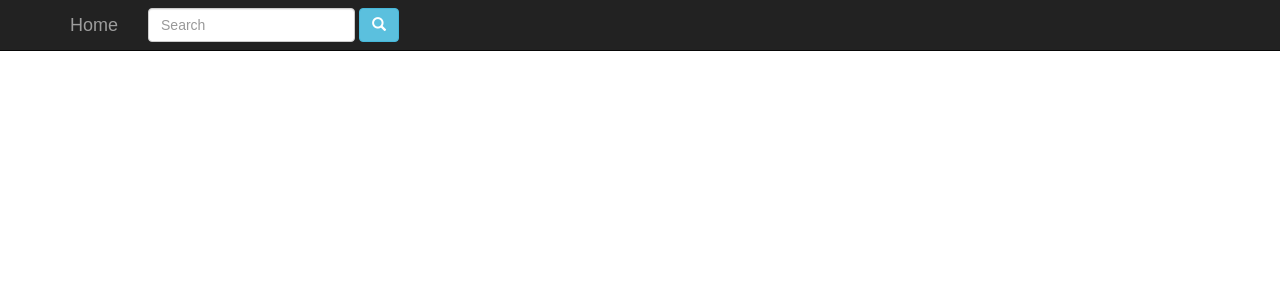
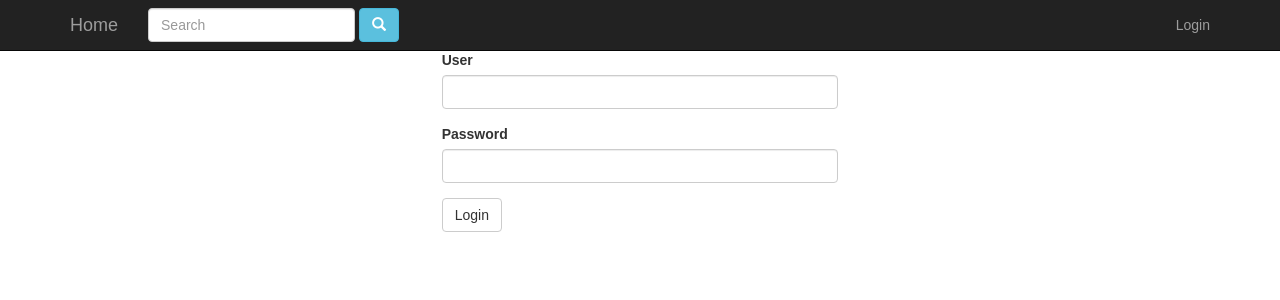
Before and after one commit to rogerbassons/media-stream, a React (Create React App) app in the folder client/: page /login in a window 1280 px wide. Shown: the top 300 px of the page. Built offline with nearby package versions, Linux system fonts and the light colour scheme.

Commit message:
login and logout TokenAuth

```diff
--- a/client/src/actions/index.js
+++ b/client/src/actions/index.js
@@ -1,6 +1,8 @@
 import axios from 'axios'
 export const RECEIVE_VIDEOS = 'RECEIVE_VIDEOS'
 export const RECEIVE_VIDEO = 'RECEIVE_VIDEO'
+export const RECEIVE_TOKEN = 'RECEIVE_TOKEN'
+export const DELETE_TOKEN = 'DELETE_TOKEN'
 
 export const receiveVideos = json => ({
   type: RECEIVE_VIDEOS,
@@ -10,6 +12,15 @@ export const receiveVideos = json => ({
 export const receiveVideo = json => ({
   type: RECEIVE_VIDEO,
   video: json.data.results
+})
+
+export const receiveToken = json => ({
+  type: RECEIVE_TOKEN,
+  token: json.data.token
+})
+
+export const deleteToken = () => ({
+  type: DELETE_TOKEN
 })
 
 export const fetchVideos = () => {
@@ -34,8 +45,19 @@ export const getVideo = (id) => {
   return function(dispatch) {
     axios.get('http://localhost:8000/videos?id=' + id)
     .then(function(response) {
-      console.log(response)
       dispatch(receiveVideo(response))
     })
   }
 }
+
+export const doLogin = (user, pass) => {
+  return function(dispatch) {
+    axios.post('http://localhost:8000/login', {
+      username: user,
+      password: pass
+    })
+    .then(function(response) {
+      dispatch(receiveToken(response))
+    })
+  }
+}
--- a/client/src/components/App.js
+++ b/client/src/components/App.js
@@ -7,6 +7,7 @@ import './App.css'
 import Watch from '../components/Watch'
 import Front from '../components/Front'
 import Search from '../components/Search'
+import Login from '../components/Login'
 import Bar from '../components/Bar'
 import 'bootstrap/dist/css/bootstrap.css'
 
@@ -22,6 +23,7 @@ class App extends Component {
           <Bar />
           <div className="content">
             <Route exact path="/" component={Front}/>
+            <Route exact path="/login" component={Login}/>
             <Route path="/videos" component={Search}/>
             <Route path="/watch" component={Watch}/>
           </div>
--- a/client/src/components/Bar.js
+++ b/client/src/components/Bar.js
@@ -1,13 +1,29 @@
 import React, { Component } from 'react';
+import { connect } from 'react-redux'
 import { Link } from 'react-router-dom'
-import { Button, Navbar, FormGroup, FormControl } from 'react-bootstrap'
+import { Button, Navbar, Nav, NavItem, FormGroup, FormControl } from 'react-bootstrap'
 import { withRouter } from 'react-router'
+import {deleteToken} from '../actions'
 import 'bootstrap/dist/css/bootstrap.css'
 import './App.css'
 
 class Bar extends Component {
 
+  handleLink(path) {
+    const {dispatch} = this.props
+    if (path === "logout") {
+      path = "/"
+      dispatch(deleteToken())
+    }
+    this.props.history.push(path);
+  }
+
   render() {
+    const { token } = this.props
+    let navitem = (<NavItem eventKey={1} onClick={()=>this.handleLink("/login")}>Login</NavItem>)
+    if (token !== null && token.token !== null) {
+      navitem = (<NavItem eventKey={1} onClick={()=>this.handleLink("logout")}>Logout</NavItem>)
+    }
     let input
     return (
            <Navbar className="row navbar navbar-default navbar-fixed-top navbar-inverse bg-primary bg-faded navbar-toggleable-md navbar-toggleable-*">
@@ -36,10 +52,20 @@ class Bar extends Component {
                   </Button>
                  </form>
                </Navbar.Form>
+               <Nav pullRight>
+                 {navitem}
+               </Nav>
              </Navbar.Collapse>
            </Navbar>
          )
        }
 }
 
-export default withRouter(Bar)
+const mapStateToProps = state => {
+  const { token } = state
+  return {
+    token
+  }
+}
+
+export default connect(mapStateToProps)(withRouter(Bar))
--- /dev/null
+++ b/client/src/components/Login.js
@@ -0,0 +1,60 @@
+import React, { Component } from 'react'
+import { connect } from 'react-redux'
+import { withRouter } from 'react-router'
+import {doLogin} from '../actions'
+import { Button, FormGroup, FormControl, ControlLabel, HelpBlock } from 'react-bootstrap'
+import 'bootstrap/dist/css/bootstrap.css'
+
+class Login extends Component {
+
+  render() {
+     const { dispatch } = this.props
+     function FieldGroup({ id, label, help, ...props }) {
+       return (
+       <FormGroup controlId={id}>
+         <ControlLabel>{label}</ControlLabel>
+         <FormControl {...props} />
+         {help && <HelpBlock>{help}</HelpBlock>}
+       </FormGroup>
+       )
+     }
+     let user, pass
+   return (
+   <div className="row">
+     <div className="col-md-4"></div>
+     <div className="col-md-4">
+       <form onSubmit={e => {
+         e.preventDefault()
+         if (!user.value.trim()) {
+           return
+         }
+         if (!pass.value.trim()) {
+           return
+         }
+         dispatch(doLogin(user.value, pass.value))
+         this.props.history.push('/')
+       }}>
+         <FieldGroup
+         id="formControlsUser"
+         type="text"
+         label="User"
+         inputRef={ref => { user = ref }}
+         />
+         <FieldGroup
+         id="formControlsPassword"
+         label="Password"
+         type="password"
+         inputRef={ref => { pass = ref }}
+         />
+         <Button type="submit">
+           Login
+         </Button>
+       </form>
+     </div>
+     <div className="col-md-4"></div>
+   </div>
+    )
+  }
+}
+
+export default connect()(withRouter(Login))
--- a/client/src/reducers/index.js
+++ b/client/src/reducers/index.js
@@ -1,7 +1,9 @@
 import { combineReducers } from 'redux'
 import {
   RECEIVE_VIDEOS,
-  RECEIVE_VIDEO
+  RECEIVE_VIDEO,
+  RECEIVE_TOKEN,
+  DELETE_TOKEN
 } from '../actions'
 
 function videos(state = [], action) {
@@ -26,9 +28,25 @@ function video(state = null, action) {
   }
 }
 
+function token(state = null, action) {
+  switch (action.type) {
+    case RECEIVE_TOKEN:
+    return {
+      token: action.token
+    }
+    case DELETE_TOKEN:
+    return {
+      token: null
+    }
+    default:
+    return state
+  }
+}
+
 const rootReducer = combineReducers({
   videos,
-  video
+  video,
+  token
 })
 
 export default rootReducer
```
Also changed, not shown: client/src/components/Navbar.css (deleted, +0 -12 lines), 2 other files (tests, documents, lock files or other folders). Lines whose indentation alone changed are shown as unchanged.
